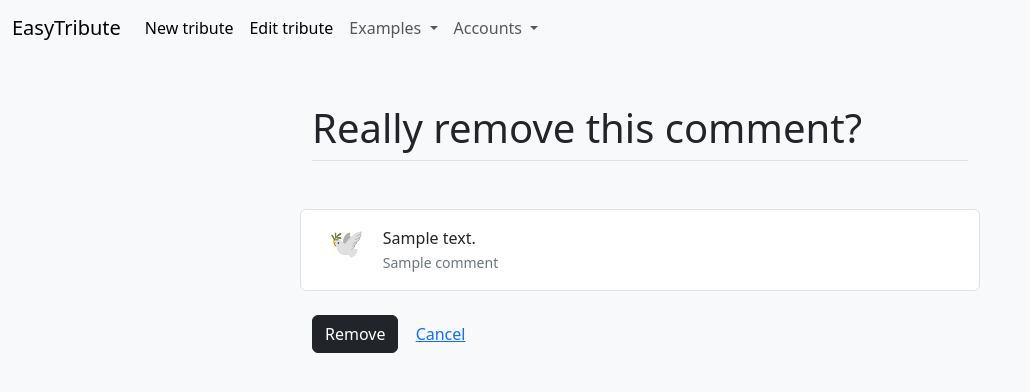
After one commit to mariorojas/easytribute, a Django app: template templates/comments/delete.html in a window 1280 px wide. The commit adds this page. Shown: the top 392 px of the page, without its empty margins (0-1030 px from the left). Run offline with Django 4.2, Linux system fonts and the light colour scheme; the template is opened without the code that fills it: most values are stand-ins (such as "Sample title", 1, 10 or a date in 2020); some libraries are stand-ins or nearby versions.

Commit message:
config comment moderation

```diff
--- a/scss/styles.scss
+++ b/scss/styles.scss
@@ -17,6 +17,10 @@ $enable-negative-margins: true;
     max-width: 680px;
 }
 
+.text-right {
+    text-align: right !important;
+}
+
 .thumbnail {
     max-width: 200px;
     max-height: 200px;
--- /dev/null
+++ b/templates/comments/delete.html
@@ -0,0 +1,27 @@
+{% extends 'base.html' %}
+
+{% block content %}
+
+<h1 class="border-bottom pb-2 mb-5">Really remove this comment?</h1>
+<article id="c{{ el.pk }}" class="border rounded bg-white row mb-4 p-3">
+    <div class="col-1">
+        <span class="h3">🕊️</span>
+    </div>
+    <div class="col">
+        {{ comment.comment | linebreaks }}
+        <p class="text-secondary mt-n3 mb-0">
+            <small>{{ comment.name }}</small>
+        </p>
+    </div>
+</article>
+<form action="." method="post">{% csrf_token %}
+    {% if next %}
+        <div><input type="hidden" name="next" value="{{ next }}" id="next"/></div>
+    {% endif %}
+    <p class="submit">
+        <input class="btn btn-dark" type="submit" name="submit" value="Remove"/>
+        <a class="btn btn-link" href="{{ comment.get_absolute_url }}">Cancel</a>
+    </p>
+</form>
+
+{% endblock %}
--- a/templates/comments/preview.html
+++ b/templates/comments/preview.html
@@ -10,7 +10,7 @@
         <div id="comment-preview">
             <h1 class="border-bottom pb-2 mb-5">Preview your comment</h1>
             <p>Here's what your comment will look like; if you're happy with it, go ahead and post, or feel free to edit and preview again.</p>
-            <article id="comment-{{ comment.pk }}" class="border rounded bg-secondary-subtle row mb-4 p-3">
+            <article id="c{{ comment.pk }}" class="border rounded bg-secondary-subtle row mb-4 p-3">
                 <div class="col-1">
                     <span class="h3">🕊️</span>
                 </div>
```
Also changed, not shown: templates/comments/deleted.html (added, +9 -0 lines), templates/comments/list.html (+8 -1 lines), tributes/models.py (+10 -0 lines), tributes/views.py (+8 -0 lines), static/css/styles.css, tributes/migrations/0002_tribute_enable_comments.py (added), 1 other file.
